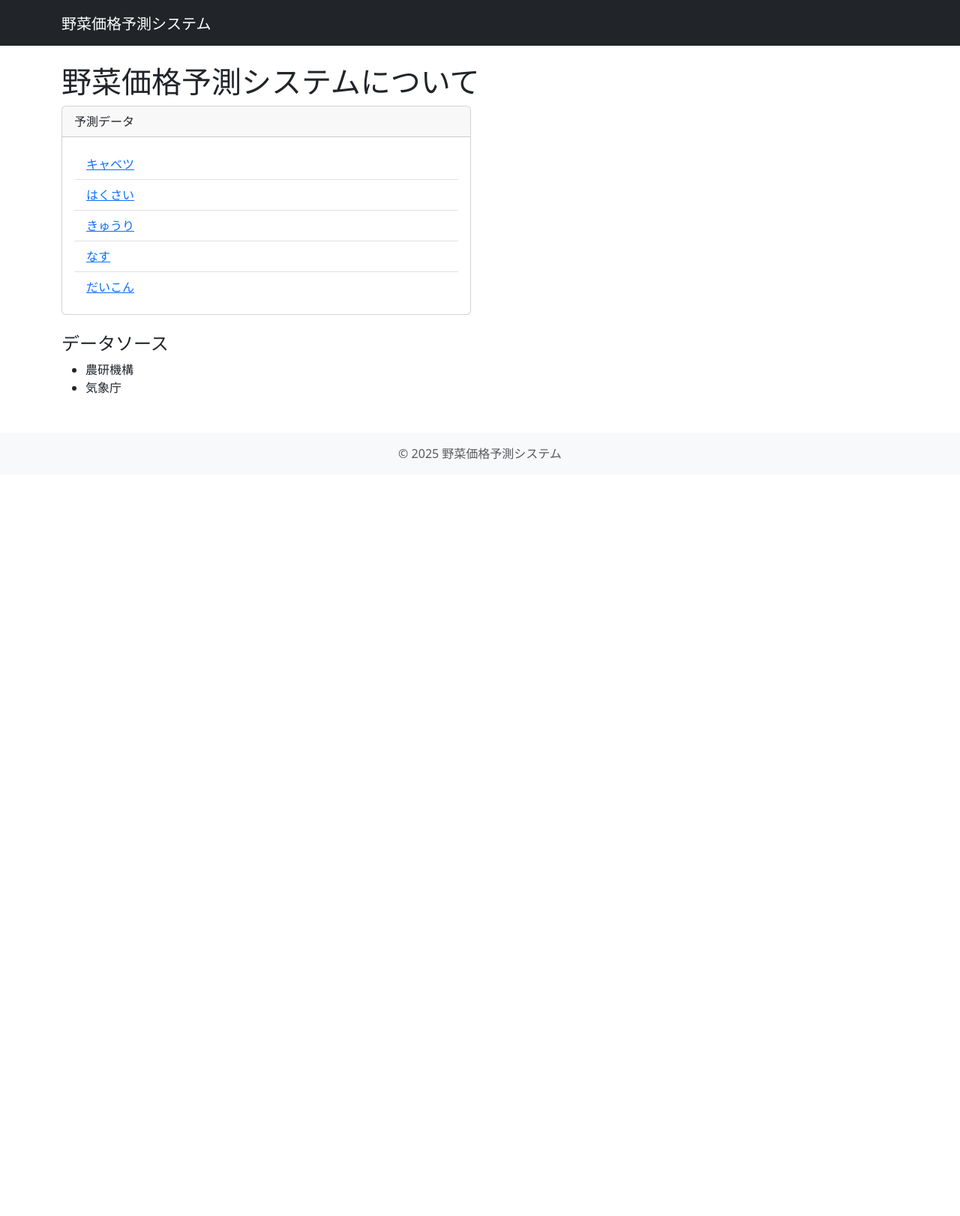
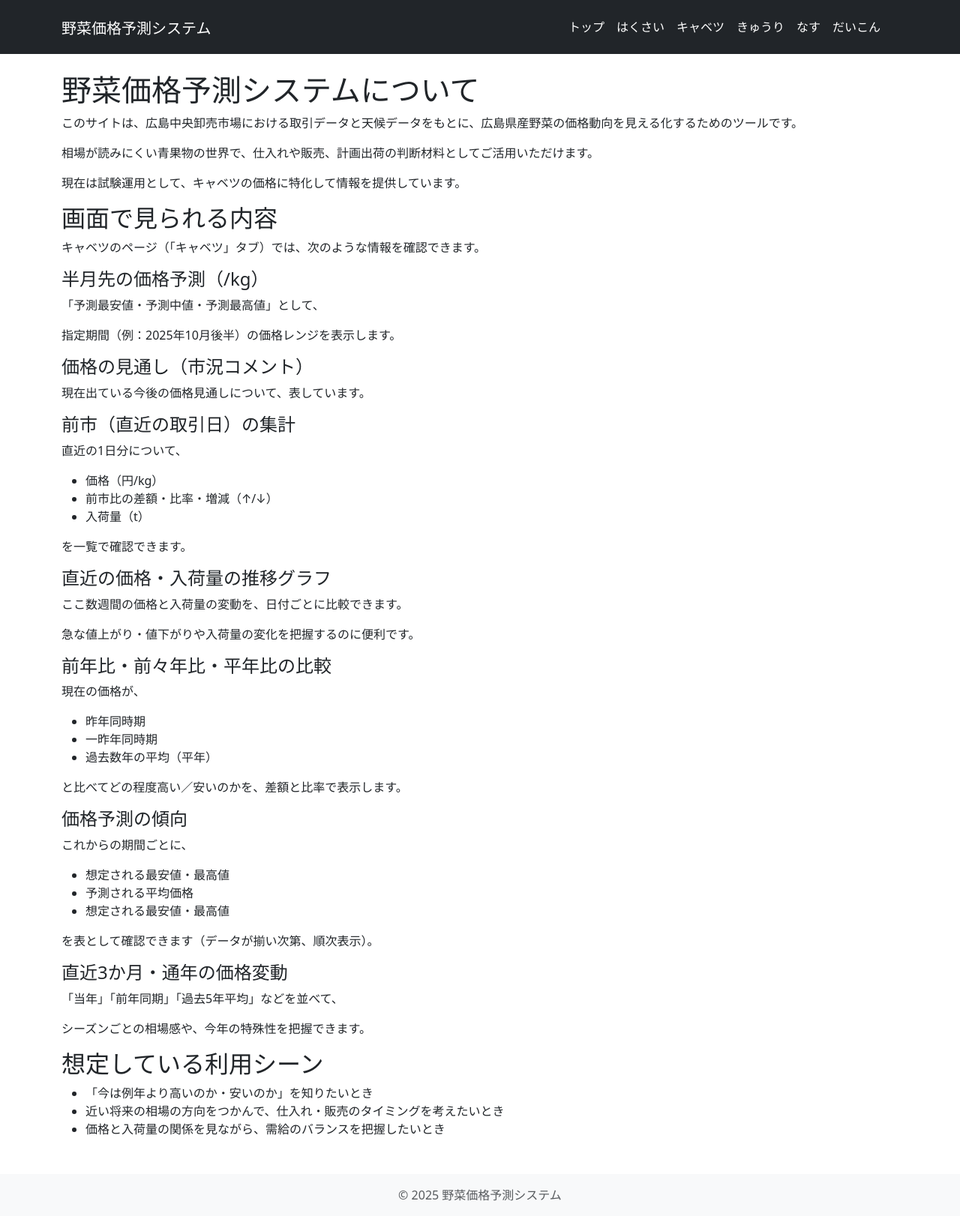
Before and after one commit to mamenz752/v_price_backend, a Django app: page / in a window 1280 px wide. Shown: the whole page at 75% size. Before the commit the page ends 613 px from the top, so only its background shows below. Run offline with Django 5.2, Linux system fonts and the light colour scheme; data that the repository does not hold is empty.

Commit message:
fix: index page and humberger menu

```diff
--- a/backend/code/config/templates/config/base_reports.html
+++ b/backend/code/config/templates/config/base_reports.html
@@ -20,12 +20,17 @@
                         <a href="{% url 'reports:index' %}" class="navbar-brand text-decoration-none">野菜価格予測システム</a>
                     </h1>
                 </div>
-                <!-- <nav>
-                    <button class="navbar-toggler bg-dark" type="button" data-bs-toggle="collapse" data-bs-target="#navbarContent" aria-controls="navbarContent" aria-expanded="false" aria-label="Toggle navigation">
+                <nav>
+                    <button class="navbar-toggler bg-dark" type="button" data-bs-toggle="offcanvas" data-bs-target="#offcanvasNavbar" aria-controls="offcanvasNavbar" aria-label="Toggle navigation">
                         <span class="navbar-toggler-icon"></span>
                     </button>
-                    <div class="collapse navbar-collapse" id="navbarContent">
-                        <ul class="navbar-nav ms-auto">
+                    <div class="offcanvas offcanvas-end text-bg-dark" tabindex="-1" id="offcanvasNavbar" aria-labelledby="offcanvasNavbarLabel">
+                        <div class="offcanvas-header">
+                            <h5 class="offcanvas-title" id="offcanvasNavbarLabel">メニュー</h5>
+                            <button type="button" class="btn-close btn-close-white" data-bs-dismiss="offcanvas" aria-label="Close"></button>
+                        </div>
+                        <div class="offcanvas-body">
+                            <ul class="navbar-nav justify-content-end flex-grow-1 pe-3">
                                 <li class="nav-item">
                                     <a class="nav-link text-white" href="{% url 'reports:index' %}">トップ</a>
                                 </li>
@@ -46,7 +51,8 @@
                                 </li>
                             </ul>
                         </div>
-                </nav> -->
+                    </div>
+                </nav>
             </div>
         </nav>
     </header>
--- a/backend/code/reports/static/reports/graphConfig.js
+++ b/backend/code/reports/static/reports/graphConfig.js
@@ -208,10 +208,6 @@
                     }
                 }
             },
-            // interaction: {
-            //     mode: 'index',
-            //     intersect: false,
-            // }
         }
     };
 
--- a/backend/code/reports/templates/reports/base_vegetable.html
+++ b/backend/code/reports/templates/reports/base_vegetable.html
@@ -315,7 +315,6 @@
 
         <section class="predict-price-graph">
             <h4 class="contents-header">{{ vegetable_name }}の価格予測傾向</h4>
-            <!-- TODO: ここにグラフ作成 -->
             <div class="container">
                 <div class="predict-price-graph-plot d-flex justify-content-center">
                     <canvas
@@ -324,7 +323,6 @@
                     ></canvas>
                 </div>
             </div>
-            <!-- 予測価格表 -->
             <div class="container mt-4">
                 <div class="table-responsive">
                     <table class="table table-hover">
--- a/backend/code/reports/templates/reports/index.html
+++ b/backend/code/reports/templates/reports/index.html
@@ -9,29 +9,63 @@
     <div class="container">
         <h1>野菜価格予測システムについて</h1>
 
-        <div class="row mb-4">
-            <div class="col-md-6">
-                <div class="card">
-                    <div class="card-header">
-                        予測データ
-                    </div>
-                    <div class="card-body">
-                        <ul class="list-group list-group-flush">
-                            <li class="list-group-item"><a href="{% url 'reports:cabbage' %}">キャベツ</a></li>
-                            <li class="list-group-item"><a href="{% url 'reports:chinese_cabbage' %}">はくさい</a></li>
-                            <li class="list-group-item"><a href="{% url 'reports:cucumber' %}">きゅうり</a></li>
-                            <li class="list-group-item"><a href="{% url 'reports:eggplant' %}">なす</a></li>
-                            <li class="list-group-item"><a href="{% url 'reports:radish' %}">だいこん</a></li>
-                        </ul>
-                    </div>
-                </div>
-            </div>
-        </div>
+        <p>このサイトは、広島中央卸売市場における取引データと天候データをもとに、広島県産野菜の価格動向を見える化するためのツールです。</p>
+        <p>相場が読みにくい青果物の世界で、仕入れや販売、計画出荷の判断材料としてご活用いただけます。</p>
+        <p>現在は試験運用として、キャベツの価格に特化して情報を提供しています。</p>
 
-        <h4>データソース</h4>
+        <h2>画面で見られる内容</h2>
+
+        <p>キャベツのページ（「キャベツ」タブ）では、次のような情報を確認できます。</p>
+
+        <h4>半月先の価格予測（/kg）</h4>
+        <p>「予測最安値・予測中値・予測最高値」として、</p>
+        <p>指定期間（例：2025年10月後半）の価格レンジを表示します。</p>
+        <h4>価格の見通し（市況コメント）</h4>
+        <p>現在出ている今後の価格見通しについて、表しています。</p>
+
+        <h4>前市（直近の取引日）の集計</h4>
+        <p>直近の1日分について、</p>
+
         <ul>
-            <li>農研機構</li>
-            <li>気象庁</li>
+            <li>価格（円/kg）</li>
+            <li>前市比の差額・比率・増減（↑/↓）</li>
+            <li>入荷量（t）</li>
+        </ul>
+
+        <p>を一覧で確認できます。</p>
+
+        <h4>直近の価格・入荷量の推移グラフ</h4>
+        <p>ここ数週間の価格と入荷量の変動を、日付ごとに比較できます。</p>
+        <p>急な値上がり・値下がりや入荷量の変化を把握するのに便利です。</p>
+
+        <h4>前年比・前々年比・平年比の比較</h4>
+        <p>現在の価格が、</p>
+        <ul>
+            <li>昨年同時期</li>
+            <li>一昨年同時期</li>
+            <li>過去数年の平均（平年）</li>
+        </ul>
+        <p>と比べてどの程度高い／安いのかを、差額と比率で表示します。</p>
+
+        <h4>価格予測の傾向</h4>
+        <p>これからの期間ごとに、</p>
+        <ul>
+            <li>想定される最安値・最高値</li>
+            <li>予測される平均価格</li>
+            <li>想定される最安値・最高値</li>
+        </ul>
+        <p>を表として確認できます（データが揃い次第、順次表示）。</p>
+
+        <h4>直近3か月・通年の価格変動</h4>
+        <p>「当年」「前年同期」「過去5年平均」などを並べて、</p>
+        <p>シーズンごとの相場感や、今年の特殊性を把握できます。</p>
+
+        <h2>想定している利用シーン</h2>
+
+        <ul>
+            <li>「今は例年より高いのか・安いのか」を知りたいとき</li>
+            <li>近い将来の相場の方向をつかんで、仕入れ・販売のタイミングを考えたいとき</li>
+            <li>価格と入荷量の関係を見ながら、需給のバランスを把握したいとき</li>
         </ul>
     </div>
 </main>
--- a/backend/code/reports/views.py
+++ b/backend/code/reports/views.py
@@ -148,8 +148,7 @@
     # predict price data
 
     # season price data
-    # FIXME: .today()に変更
-    today = date(2025, 10, 15)
+    today = date.today()
     one_year_ago = today - timedelta(days=365)
     two_years_ago = today - timedelta(days=365*2)
     five_years_ago = today - timedelta(days=365*5)
```
Lines whose indentation alone changed are shown as unchanged.
